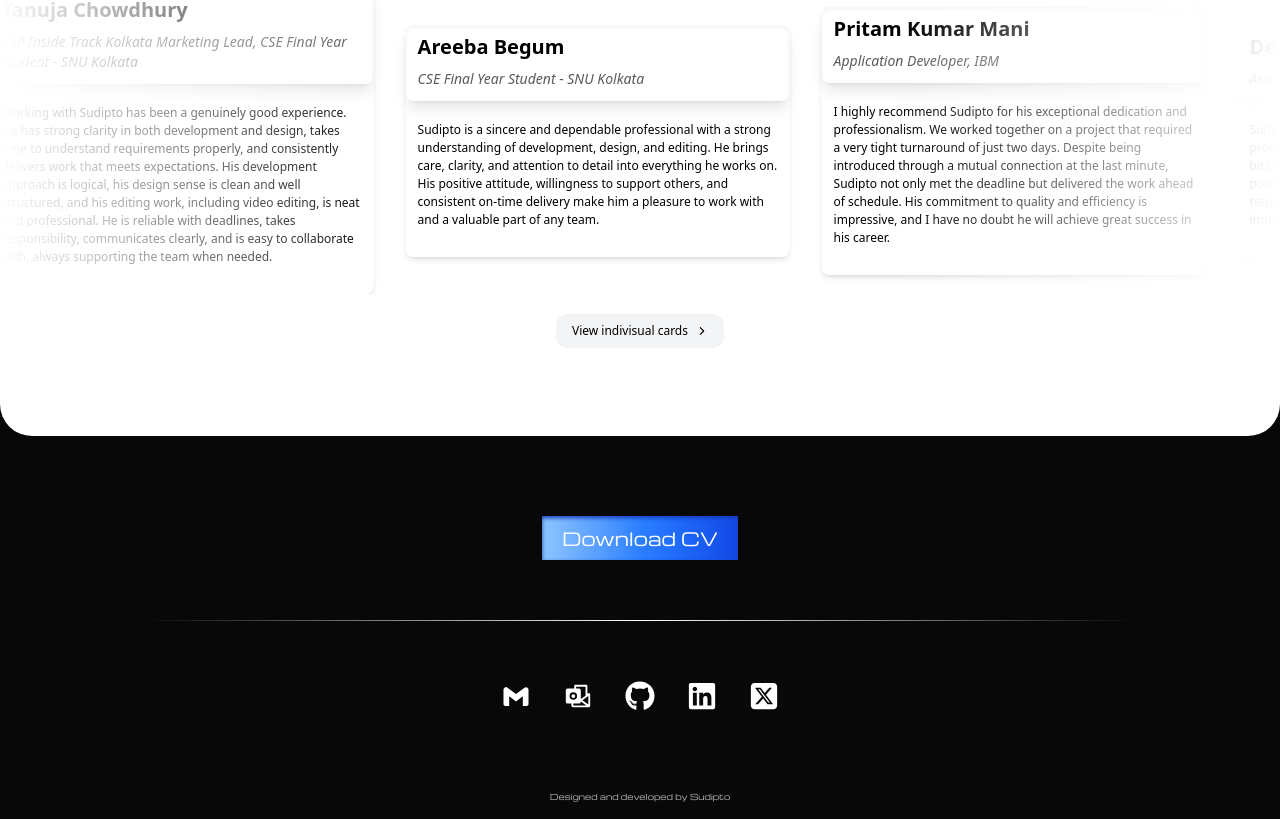
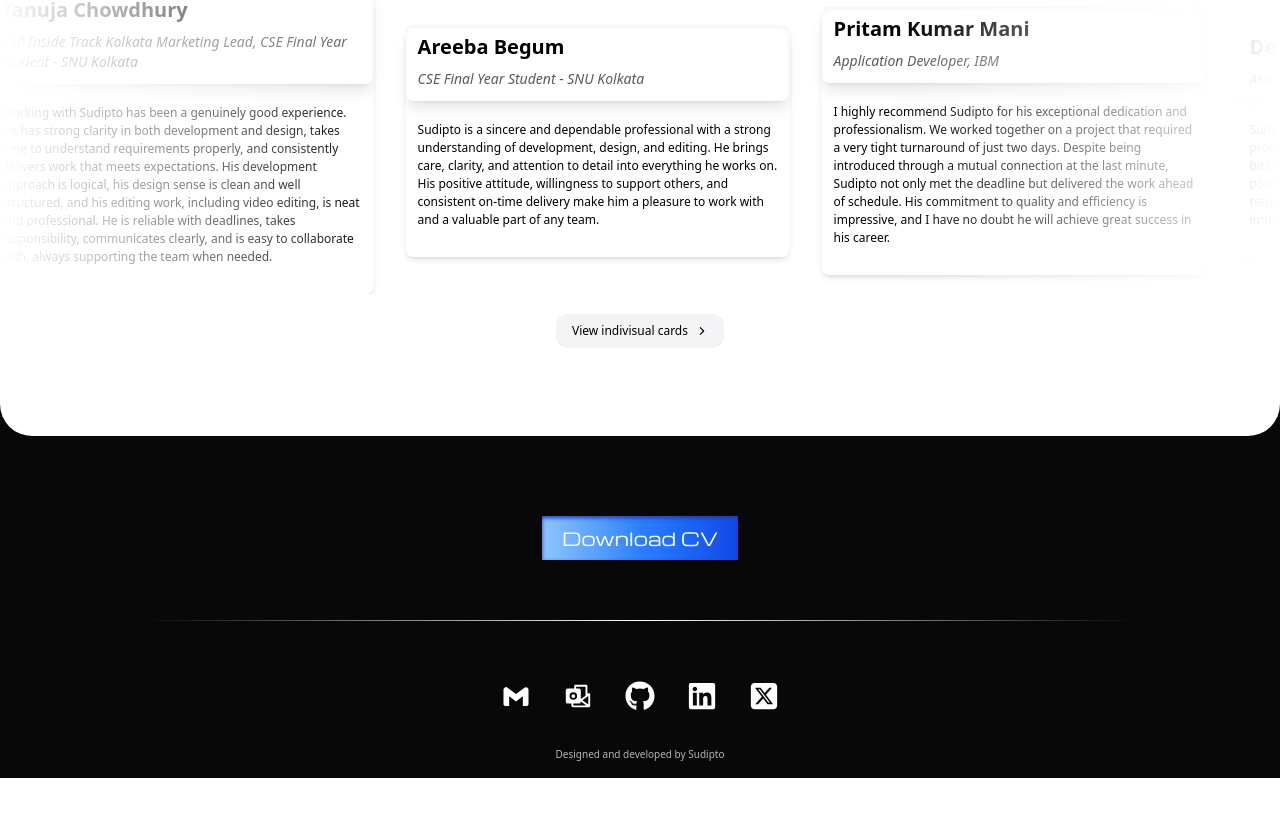
Before and after one commit to isudiptodas/isudiptodas_portfolio, a Next.js app: page / in a window 1280 px wide. Shown: the part 3091-3910 px from the top of the page. After the commit the page ends 3869 px from the top, so only its background shows below. Built offline with nearby package versions, Linux system fonts and the light colour scheme; a web font is replaced by a local one; what tailwindcss-motion would draw is missing.

Commit message:
Update page.tsx

```diff
--- a/src/app/page.tsx
+++ b/src/app/page.tsx
@@ -305,7 +305,7 @@ function page() {
         </div>
 
         {/* footer */}
-        <div className={`w-full h-auto pt-10 pb-16 flex justify-center items-center gap-5 lg:gap-8 bg-[#080808]`}>
+        <div className={`w-full h-auto pt-10 pb-5 flex justify-center items-center gap-5 lg:gap-8 bg-[#080808]`}>
           <span onClick={() => navigate('mailto:work.sudiptodas@gmail.com')} className={`text-xl md:text-2xl lg:text-3xl text-white cursor-pointer`}><BiLogoGmail /></span>
           <span onClick={() => navigate('mailto:isudiptodas01@outlook.com')} className={`text-xl md:text-2xl lg:text-3xl text-white cursor-pointer`}><PiMicrosoftOutlookLogoFill /></span>
           <span onClick={() => navigate('https://github.com/isudiptodas')} className={`text-xl md:text-2xl lg:text-3xl text-white cursor-pointer`}><FaGithub /></span>
@@ -313,7 +313,7 @@ function page() {
           <span onClick={() => navigate('https://www.x.com/isudiptodas')} className={`text-xl md:text-2xl lg:text-3xl text-white cursor-pointer`}><FaSquareXTwitter /></span>
         </div>
         <div className={`bg-[#080808] w-full h-auto flex justify-center items-center py-4`}>
-          <p className={`w-full text-center text-white text-[8px] opacity-70 font-Michroma`}>Designed and developed by Sudipto</p>
+          <p className={`w-full text-center text-white text-[8px] md:text-[10px] opacity-70`}>Designed and developed by Sudipto</p>
         </div>
 
       </div>
```
